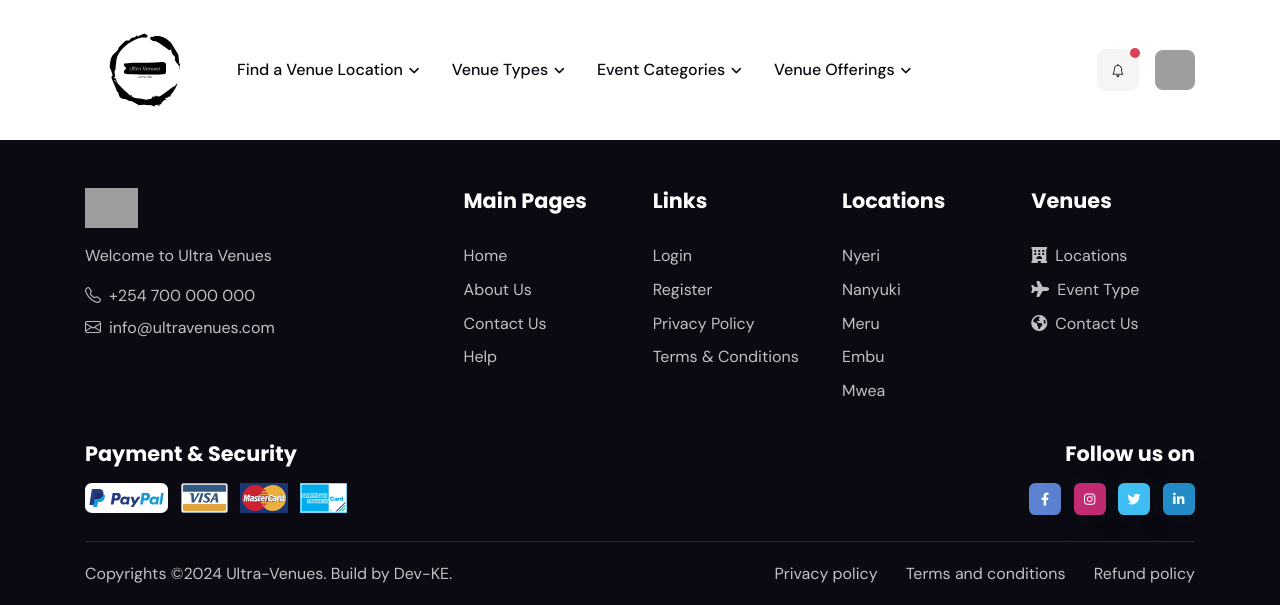
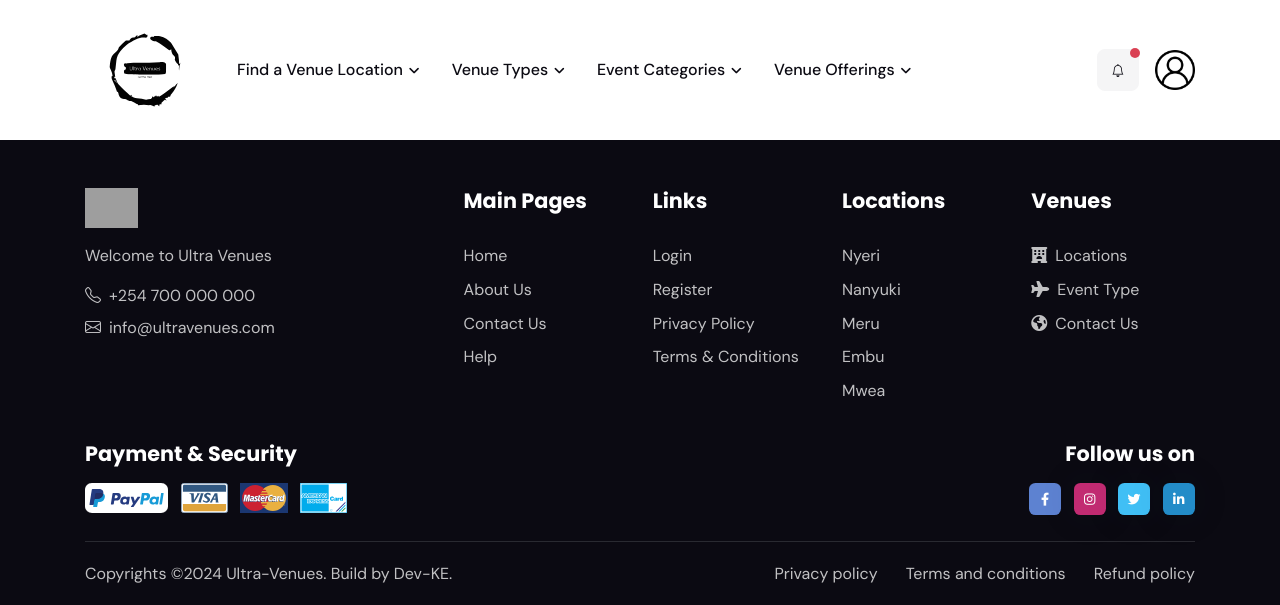
Before and after one commit to gitongatonny/ultra-venues, a PHP site: page /index.php in a window 1280 px wide. Shown: the top 605 px of the page. Run offline with PHP 8.4, Linux system fonts and the light colour scheme; grey boxes are pictures that could not be loaded.

Commit message:
Modified user profile dropdown

```diff
--- a/includes/header-main.php
+++ b/includes/header-main.php
@@ -172,7 +172,7 @@
 				<li class="nav-item ms-3 dropdown">
 					<!-- Avatar -->
 					<a class="avatar avatar-sm p-0" href="#" id="profileDropdown" role="button" data-bs-auto-close="outside" data-bs-display="static" data-bs-toggle="dropdown" aria-expanded="false">
-						<img class="avatar-img rounded-2" src="assets/images/avatar/01.jpg" alt="avatar">
+						<img class="avatar-img rounded-2" src="assets/images/user.png" alt="avatar">
 					</a>
 
 					<ul class="dropdown-menu dropdown-animation dropdown-menu-end shadow pt-3" aria-labelledby="profileDropdown">
@@ -181,11 +181,11 @@
 							<div class="d-flex align-items-center">
 								<!-- Avatar -->
 								<div class="avatar me-3">
-									<img class="avatar-img rounded-circle shadow" src="assets/images/avatar/01.jpg" alt="avatar">
+									<img class="avatar-img rounded-circle shadow" src="assets/images/user.png" alt="avatar">
 								</div>
 								<div>
-									<a class="h6 mt-2 mt-sm-0" href="#">Lori Ferguson</a>
-									<p class="small m-0">example@gmail.com</p>
+									<a class="h6 mt-2 mt-sm-0" href="#">Con Williams</a>
+									<p class="small m-0">zakayo@ke.com</p>
 								</div>
 							</div>
 						</li>
```
Also changed, not shown: assets/images/user.png (added).
